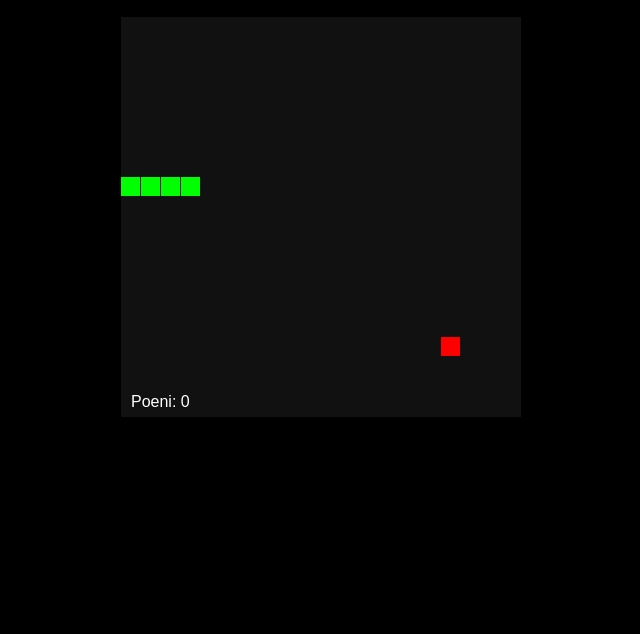
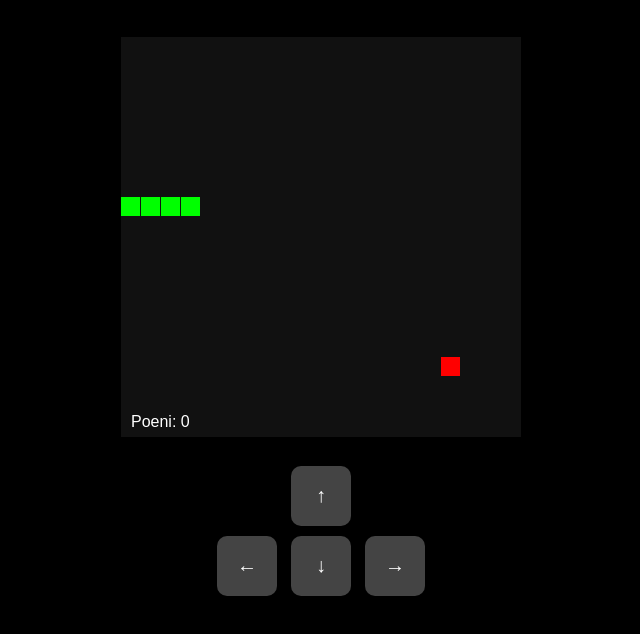
Before and after one commit to Mandza037/zmija-igra, a plain HTML site: page index.html in a window 1280 px wide. Shown: the part 50-684 px from the top of the page, without its empty margins (319-959 px from the left). Drawn offline with Linux system fonts and the light colour scheme.

Commit message:
Update index.html

```diff
--- a/index.html
+++ b/index.html
@@ -4,18 +4,41 @@
   <meta charset="UTF-8">
   <title>Zmija Igrica</title>
   <style>
-    body { background: #000; margin: 0; }
-    canvas { display: block; margin: auto; background: #111; }
-    h2 { color: white; text-align: center; }
+    body { background: #000; margin: 0; text-align: center; }
+    canvas { background: #111; margin-top: 20px; }
+    .controls {
+      margin-top: 20px;
+    }
+    button {
+      width: 60px;
+      height: 60px;
+      font-size: 20px;
+      margin: 5px;
+      background: #444;
+      color: white;
+      border: none;
+      border-radius: 10px;
+    }
   </style>
 </head>
 <body>
-  <h2>Zmija Igrica</h2>
+  <h2 style="color: white;">Zmija Igrica</h2>
   <canvas id="game" width="400" height="400"></canvas>
+
+  <div class="controls">
+    <div>
+      <button onclick="changeDirection('up')">↑</button>
+    </div>
+    <div>
+      <button onclick="changeDirection('left')">←</button>
+      <button onclick="changeDirection('down')">↓</button>
+      <button onclick="changeDirection('right')">→</button>
+    </div>
+  </div>
+
   <script>
     const canvas = document.getElementById('game');
     const ctx = canvas.getContext('2d');
-
     const grid = 20;
     let count = 0;
     let score = 0;
@@ -40,12 +63,10 @@
 
     function loop() {
       requestAnimationFrame(loop);
-
       if (++count < 4) return;
       count = 0;
 
       ctx.clearRect(0, 0, canvas.width, canvas.height);
-
       snake.x += snake.dx;
       snake.y += snake.dy;
 
@@ -55,7 +76,6 @@
       else if (snake.y >= canvas.height) snake.y = 0;
 
       snake.cells.unshift({ x: snake.x, y: snake.y });
-
       if (snake.cells.length > snake.maxCells) snake.cells.pop();
 
       ctx.fillStyle = 'red';
@@ -64,14 +84,12 @@
       ctx.fillStyle = 'lime';
       snake.cells.forEach((cell, index) => {
         ctx.fillRect(cell.x, cell.y, grid - 1, grid - 1);
-
         if (cell.x === apple.x && cell.y === apple.y) {
           snake.maxCells++;
           score++;
           apple.x = getRandomInt(0, 20) * grid;
           apple.y = getRandomInt(0, 20) * grid;
         }
-
         for (let i = index + 1; i < snake.cells.length; i++) {
           if (cell.x === snake.cells[i].x && cell.y === snake.cells[i].y) {
             snake.x = 160;
@@ -80,9 +98,9 @@
             snake.maxCells = 4;
             snake.dx = grid;
             snake.dy = 0;
+            score = 0;
             apple.x = getRandomInt(0, 20) * grid;
             apple.y = getRandomInt(0, 20) * grid;
-            score = 0;
           }
         }
       });
@@ -92,21 +110,21 @@
       ctx.fillText("Poeni: " + score, 10, 390);
     }
 
-    document.addEventListener('keydown', function (e) {
-      if (e.which === 37 && snake.dx === 0) {
+    function changeDirection(dir) {
+      if (dir === 'up' && snake.dy === 0) {
+        snake.dy = -grid;
+        snake.dx = 0;
+      } else if (dir === 'down' && snake.dy === 0) {
+        snake.dy = grid;
+        snake.dx = 0;
+      } else if (dir === 'left' && snake.dx === 0) {
         snake.dx = -grid;
         snake.dy = 0;
-      } else if (e.which === 38 && snake.dy === 0) {
-        snake.dy = -grid;
-        snake.dx = 0;
-      } else if (e.which === 39 && snake.dx === 0) {
+      } else if (dir === 'right' && snake.dx === 0) {
         snake.dx = grid;
         snake.dy = 0;
-      } else if (e.which === 40 && snake.dy === 0) {
-        snake.dy = grid;
-        snake.dx = 0;
       }
-    });
+    }
 
     requestAnimationFrame(loop);
   </script>
```
